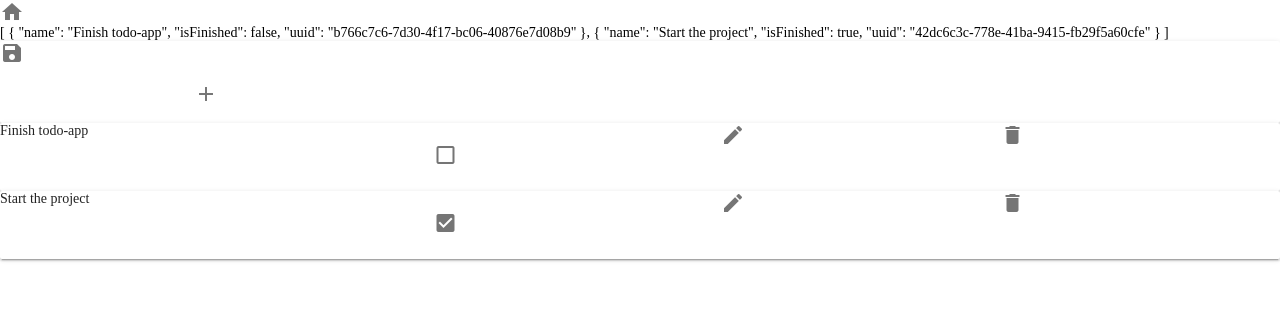
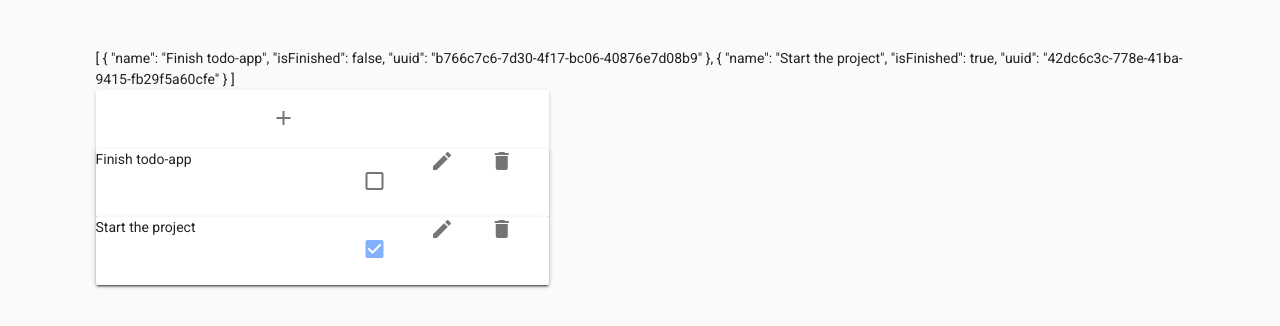
Before and after one commit to alessandrosantospirito/Todo-app, a Vue app: page / in a window 1280 px wide. Shown: the top 326 px of the page. Built offline with nearby package versions, Linux system fonts and the light colour scheme.

Commit message:
Added the functionality to have multiple todo lists

```diff
--- a/src/App.vue
+++ b/src/App.vue
@@ -1,20 +1,30 @@
 <template>
-  <div>
-    <v-icon>
-      home
-    </v-icon>
-    <create-task>
-    </create-task>
-  </div>
+  <v-app>
+    <v-container>
+      <v-layout>
+        <create-task v-for="(list, key) in tasksByList" :key="key" :list-number="key" :items="list">
+        </create-task>
+      </v-layout>
+    </v-container>
+  </v-app>
 </template>
 
 <script>
 import createTask from "./modules/tasks/components/createTask.vue"
+import _ from "lodash"
+
+import { mapState } from "vuex"
 
 export default {
   name: 'App',
   components: {
     createTask
+  },
+  computed: {
+    ...mapState("tasks", ["items"]),
+    tasksByList() {
+      return _.groupBy(this.items, task => task.listNumber)
+    },
   }
 }
 </script>
--- a/src/modules/tasks/actions.js
+++ b/src/modules/tasks/actions.js
@@ -1,9 +1,7 @@
 //Action is the additional logic component to a mutation
 export default {
     changeTask(context, taskToModify) {
-        let task = context.getters.getTask(taskToModify)
-
-        context.commit("removeTask", task);
+        context.commit("removeTask", taskToModify);
         context.commit("addTask", taskToModify)
     },
 }
--- a/src/modules/tasks/components/createTask.vue
+++ b/src/modules/tasks/components/createTask.vue
@@ -1,12 +1,9 @@
 <template>
-    <div>
+    <v-app>
+        <v-container>
         {{ items }}
+            <v-flex xs5>
                 <v-card>
-            <button :click="save">
-                <v-icon>
-                    save
-                </v-icon>
-            </button>
                     <v-card-text>
                         <input v-model="currentText">
                         <button v-on:click="createTask">
@@ -15,10 +12,12 @@
                             </v-icon>
                         </button>
                     </v-card-text>
-        </v-card>
                 <editable-task v-for="task in sortedTasks" :key="task.uuid" :task="task">
                 </editable-task>
-    </div>
+                </v-card>
+            </v-flex>
+        </v-container>
+    </v-app>
 </template>
 
 <script>
@@ -29,6 +28,10 @@
     const uuidv4 = require("uuid/v4")
 
     export default {
+        props: [
+            "items",
+            "listNumber"
+        ],
         components: {
             editableTask
         },
@@ -38,21 +41,14 @@
             }
         },
         computed: {
-            ...mapState("tasks", ["items"]),
-            ...mapGetters("tasks", ["getByUnfinished"]),
-            tasks() {
-                return this.items
+            sortedTasks() {
+                return _.sortBy(this.items, task => task.name)
             },
-             sortedTasks() {
-                return _.sortBy(this.tasks, task => task.name)
-            }
         },
         methods: {
             ...mapMutations("tasks", ["addTask"]),
-            save: function() {
-            },
             createTask: function() {
-                this.addTask({ name: this.currentText, isFinished: false, uuid: uuidv4() }),
+                this.addTask({name: this.currentText, isFinished: false, uuid: uuidv4(), listNumber: this.listNumber}),
                 this.clear()
             },
             clear: function() {
--- a/src/modules/tasks/components/editableTask.vue
+++ b/src/modules/tasks/components/editableTask.vue
@@ -5,7 +5,8 @@
                 <v-flex>
                     <input v-model="name">
                 </v-flex>
-                <v-flex>
+                <v-layout>
+                    <v-flex >
                         <v-checkbox
                             v-model="isFinished"
                             v-on:change="editTask">
@@ -19,10 +20,13 @@
                         </button>
                     </v-flex>
                     <v-flex>
+                        <button v-on:click="deleteTask">
                             <v-icon>
                                 delete
                             </v-icon>
+                        </button>
                     </v-flex>
+                </v-layout>
             </v-layout>
         </v-card>
     </div>
@@ -37,16 +41,24 @@
             return {
                 uuid: this.task.uuid,
                 name: this.task.name,
+                listNumber: this.task.listNumber,
                 isFinished: this.task.isFinished,
             }
         },
         methods: {
             ...mapActions("tasks", ["changeTask"]),
+            ...mapMutations("tasks", ["removeTask"]),
             editTask() {
-                this.changeTask({ name: this.name, isFinished: this.isFinished, uuid: this.uuid })
+                this.changeTask(this.selectedTask)
             },
+            deleteTask() {
+                this.removeTask(this.selectedTask)
+            }
         },
         computed: {
+            selectedTask() {
+                return {name: this.name, isFinished: this.isFinished, uuid: this.uuid, listNumber: this.listNumber}
+            }
         }
     }
 </script>
--- a/src/modules/tasks/getters.js
+++ b/src/modules/tasks/getters.js
@@ -7,5 +7,5 @@ export default {
     getTask:
         state => taskToFind => {
             return _.find(state.items, task => task.uuid === taskToFind.uuid)
-        }
+        },
 }
```
Lines whose indentation alone changed are shown as unchanged.
